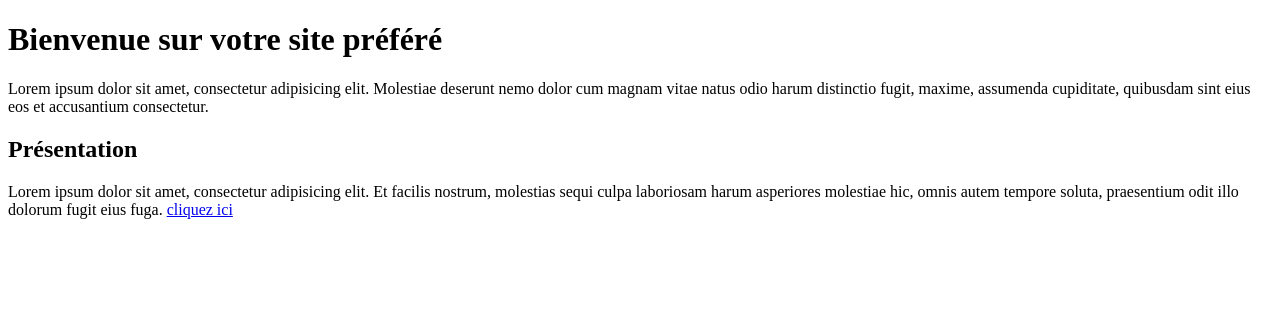
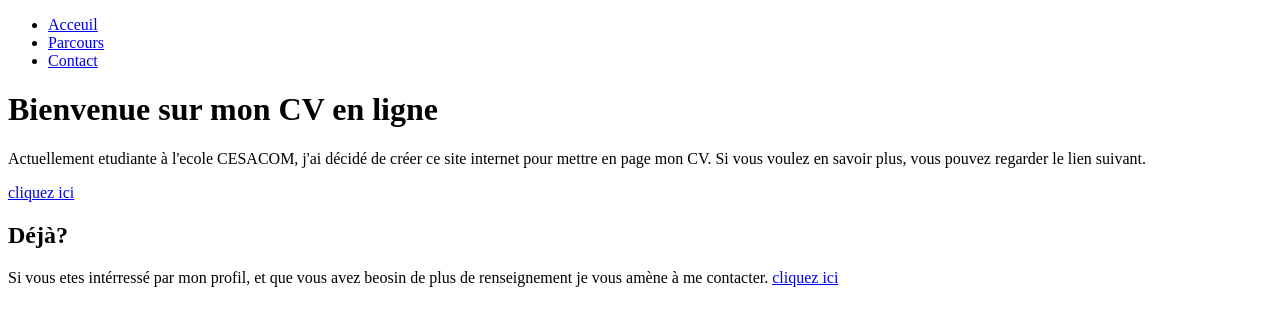
Before and after one commit to AnaisSemp/PremiereRepo, a plain HTML site: page index.html in a window 1280 px wide. Drawn offline with Linux system fonts and the light colour scheme.

Commit message:
Mise à jour

```diff
--- a/index.html
+++ b/index.html
@@ -4,16 +4,32 @@
     <meta charset="UTF-8">
     <title>Younger</title>
 </head>
-<body>
-   <h1>Bienvenue sur votre site préféré</h1>
+    <header>
+    <nav> <ul>
 
-    <p>Lorem ipsum dolor sit amet, consectetur adipisicing elit. Molestiae deserunt nemo dolor cum magnam vitae natus odio harum distinctio fugit, maxime, assumenda cupiditate, quibusdam sint eius eos et accusantium consectetur.</p>
+    <li><a href="index.html">Acceuil</a></li>
+    <li><a href="parcours.html">Parcours</a></li>
+    <li><a href=contact.html>Contact</a></li>
+    </ul>
 
-    <h2>Présentation</h2>
 
-    <p2>Lorem ipsum dolor sit amet, consectetur adipisicing elit. Et facilis nostrum, molestias sequi culpa laboriosam harum asperiores molestiae hic, omnis autem tempore soluta, praesentium odit illo dolorum fugit eius fuga.</p2>
+    </nav>
+    </header>
 
-   <a href="https://twitter.com/">cliquez ici</a>
+  <main></main>
+  <footer></footer>
+
+   <h1>Bienvenue sur mon CV en ligne</h1>
+
+    <p>Actuellement etudiante à l'ecole CESACOM, j'ai décidé de créer ce site internet pour mettre en page mon CV. Si vous voulez en savoir plus, vous pouvez regarder le lien suivant.</p>
+
+      <a href="parcours.html">cliquez ici</a>
+
+    <h2>Déjà?</h2>
+
+    <p2> Si vous etes intérressé par mon profil, et que vous avez beosin de plus de renseignement je vous amène à me contacter. </p2>
+
+   <a href="contact.html">cliquez ici</a>
 
 </body>
 </html>
```
Also changed, not shown: contact.html (added, +13 -0 lines), parcours.html (added, +18 -0 lines).
